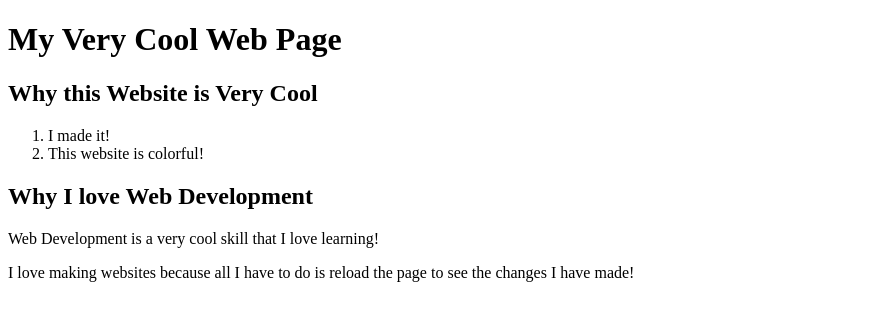
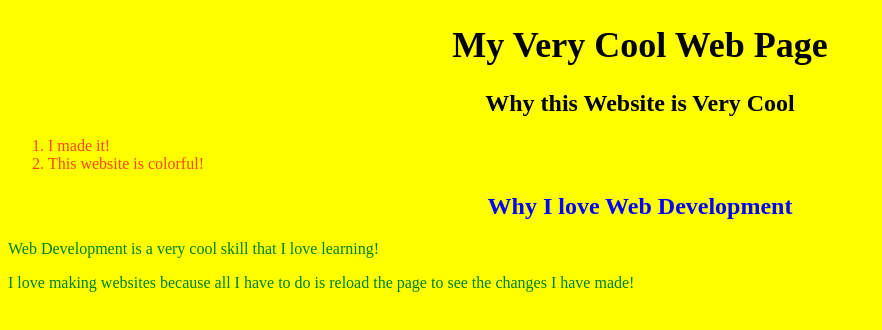
Before and after one commit to loganepps/javascript-projects, a plain HTML site: page css/exercises/index.html in a window 1280 px wide. Shown: the whole page, without its empty margins (0-882 px from the left). Drawn offline with Linux system fonts and the light colour scheme.

Commit message:
css exercises

```diff
--- a/css/exercises/index.html
+++ b/css/exercises/index.html
@@ -9,13 +9,13 @@
   <body>
     <script src="script.js"></script>
     <!-- You do not need to do anything with script.js right now! Later, we will learn how to add JavaScript to websites! --->
-    <h1>My Very Cool Web Page</h1>
-    <h2>Why this Website is Very Cool</h2>
-    <ol>
+    <h1 class="center">My Very Cool Web Page</h1>
+    <h2 class="center">Why this Website is Very Cool</h2>
+    <ol id="list-color">
       <li>I made it!</li>
       <li>This website is colorful!</li>
     </ol>
-    <h2 id="cool-text">Why I love Web Development</h2>
+    <h2 class="center" id="cool-text">Why I love Web Development</h2>
     <p>Web Development is a very cool skill that I love learning!</p>
     <p>I love making websites because all I have to do is reload the page to see the changes I have made!</p>
   </body>
--- a/css/exercises/styles.css
+++ b/css/exercises/styles.css
@@ -1 +1,24 @@
 /* Start adding your styling below! */
+body {
+    background-color: yellow;
+}
+
+p {
+    color: green;
+}
+
+h1 {
+    font-size: 36px;
+}
+
+.center {
+    text-align: center;
+}
+
+#list-color {
+    color: orangered;
+}
+
+#cool-text {
+    color: blue;
+}
```
